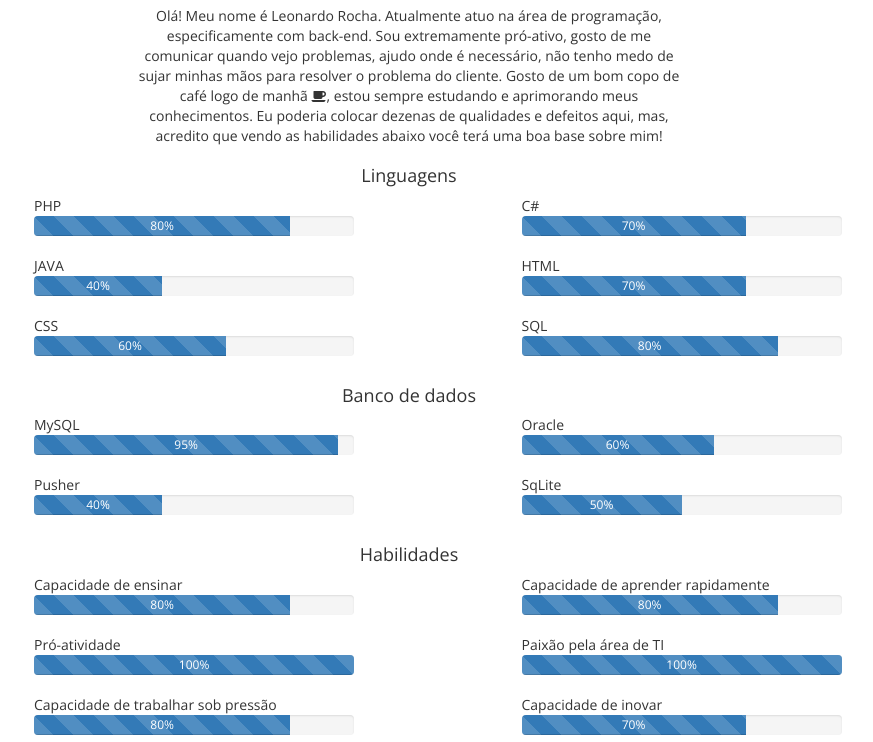
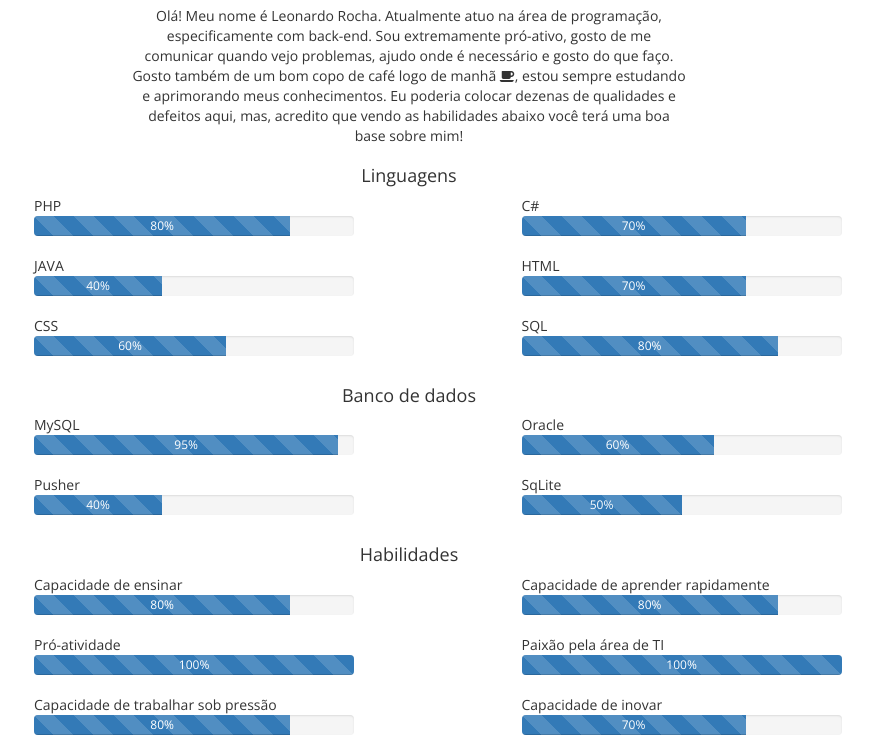
Before and after one commit to MrSlyte/Portfolio, a plain HTML site: page includes/about.html in a window 1280 px wide. Shown: the part 558-1300 px from the top of the page, without its empty margins (231-1104 px from the left). Drawn offline with nearby package versions, Linux system fonts and the light colour scheme.

Commit message:
Alterado texto Sobre mim e retirado a tag active das barras de progresso

```diff
--- a/includes/about.html
+++ b/includes/about.html
@@ -43,9 +43,9 @@
                             <p>
                                 Olá! Meu nome é Leonardo Rocha. Atualmente atuo na área de
                                 programação, especificamente com back-end. Sou extremamente pró-ativo,
-                                gosto de me comunicar quando vejo problemas, ajudo onde é necessário,
-                                não tenho medo de sujar minhas mãos para resolver o problema do cliente.
-                                Gosto de um bom copo de café logo de manhã <i class="fa fa-coffee"></i>,
+                                gosto de me comunicar quando vejo problemas, ajudo onde é necessário e
+                                gosto do que faço.
+                                Gosto também de um bom copo de café logo de manhã <i class="fa fa-coffee"></i>,
                                 estou sempre estudando e aprimorando meus conhecimentos. Eu poderia colocar
                                 dezenas de qualidades e defeitos aqui, mas, acredito que vendo as habilidades abaixo
                                  você terá uma boa base sobre mim!
@@ -57,7 +57,7 @@
                         <div class="col-md-5 col-md-offset-2 colSkill" style="text-align: left;">
                             <span>PHP</span>
                             <div class="progress">
-                                <div class="progress-bar progress-bar-striped active progress-bar-1" role="progressbar" aria-valuenow="80" aria-valuemin="0" aria-valuemax="100" style="width: 80%;">
+                                <div class="progress-bar progress-bar-striped progress-bar-1" role="progressbar" aria-valuenow="80" aria-valuemin="0" aria-valuemax="100" style="width: 80%;">
                                     80%
                                 </div>
                             </div>
@@ -65,7 +65,7 @@
                         <div class="col-md-5 colSkill">
                             <span>C#</span>
                             <div class="progress">
-                                <div class="progress-bar progress-bar-striped active progress-bar-1" role="progressbar" aria-valuenow="70" aria-valuemin="0" aria-valuemax="100" style="width: 70%;">
+                                <div class="progress-bar progress-bar-striped progress-bar-1" role="progressbar" aria-valuenow="70" aria-valuemin="0" aria-valuemax="100" style="width: 70%;">
                                     70%
                                 </div>
                             </div>
@@ -75,7 +75,7 @@
                         <div class="col-md-5 col-md-offset-2 colSkill" style="text-align: left;">
                             <span>JAVA</span>
                             <div class="progress">
-                                <div class="progress-bar progress-bar-striped active progress-bar-1" role="progressbar" aria-valuenow="40" aria-valuemin="0" aria-valuemax="100" style="width: 40%;">
+                                <div class="progress-bar progress-bar-striped progress-bar-1" role="progressbar" aria-valuenow="40" aria-valuemin="0" aria-valuemax="100" style="width: 40%;">
                                     40%
                                 </div>
                             </div>
@@ -83,7 +83,7 @@
                         <div class="col-md-5 colSkill">
                             <span>HTML</span>
                             <div class="progress">
-                                <div class="progress-bar progress-bar-striped active progress-bar-1" role="progressbar" aria-valuenow="70" aria-valuemin="0" aria-valuemax="100" style="width: 70%;">
+                                <div class="progress-bar progress-bar-striped progress-bar-1" role="progressbar" aria-valuenow="70" aria-valuemin="0" aria-valuemax="100" style="width: 70%;">
                                     70%
                                 </div>
                             </div>
@@ -93,7 +93,7 @@
                         <div class="col-md-5 col-md-offset-2 colSkill" style="text-align: left;">
                             <span>CSS</span>
                             <div class="progress">
-                                <div class="progress-bar progress-bar-striped active progress-bar-1" role="progressbar" aria-valuenow="60" aria-valuemin="0" aria-valuemax="100" style="width: 60%;">
+                                <div class="progress-bar progress-bar-striped progress-bar-1" role="progressbar" aria-valuenow="60" aria-valuemin="0" aria-valuemax="100" style="width: 60%;">
                                     60%
                                 </div>
                             </div>
@@ -101,7 +101,7 @@
                         <div class="col-md-5 colSkill">
                             <span>SQL</span>
                             <div class="progress">
-                                <div class="progress-bar progress-bar-striped active progress-bar-1" role="progressbar" aria-valuenow="80" aria-valuemin="0" aria-valuemax="100" style="width: 80%;">
+                                <div class="progress-bar progress-bar-striped progress-bar-1" role="progressbar" aria-valuenow="80" aria-valuemin="0" aria-valuemax="100" style="width: 80%;">
                                     80%
                                 </div>
                             </div>
@@ -112,7 +112,7 @@
                         <div class="col-md-5 col-md-offset-2 colSkill" style="text-align: left;">
                             <span>MySQL</span>
                             <div class="progress">
-                                <div class="progress-bar progress-bar-striped active progress-bar-1" role="progressbar" aria-valuenow="95" aria-valuemin="0" aria-valuemax="100" style="width: 95%;">
+                                <div class="progress-bar progress-bar-striped progress-bar-1" role="progressbar" aria-valuenow="95" aria-valuemin="0" aria-valuemax="100" style="width: 95%;">
                                     95%
                                 </div>
                             </div>
@@ -120,7 +120,7 @@
                         <div class="col-md-5 colSkill">
                             <span>Oracle</span>
                             <div class="progress">
-                                <div class="progress-bar progress-bar-striped active progress-bar-1" role="progressbar" aria-valuenow="60" aria-valuemin="0" aria-valuemax="100" style="width: 60%;">
+                                <div class="progress-bar progress-bar-striped progress-bar-1" role="progressbar" aria-valuenow="60" aria-valuemin="0" aria-valuemax="100" style="width: 60%;">
                                     60%
                                 </div>
                             </div>
@@ -130,7 +130,7 @@
                         <div class="col-md-5 col-md-offset-2 colSkill" style="text-align: left;">
                             <span>Pusher</span>
                             <div class="progress">
-                                <div class="progress-bar progress-bar-striped active progress-bar-1" role="progressbar" aria-valuenow="40" aria-valuemin="0" aria-valuemax="100" style="width: 40%;">
+                                <div class="progress-bar progress-bar-striped progress-bar-1" role="progressbar" aria-valuenow="40" aria-valuemin="0" aria-valuemax="100" style="width: 40%;">
                                     40%
                                 </div>
                             </div>
@@ -138,7 +138,7 @@
                         <div class="col-md-5 colSkill">
                             <span>SqLite</span>
                             <div class="progress">
-                                <div class="progress-bar progress-bar-striped active progress-bar-1" role="progressbar" aria-valuenow="50" aria-valuemin="0" aria-valuemax="100" style="width: 50%;">
+                                <div class="progress-bar progress-bar-striped progress-bar-1" role="progressbar" aria-valuenow="50" aria-valuemin="0" aria-valuemax="100" style="width: 50%;">
                                     50%
                                 </div>
                             </div>
@@ -149,7 +149,7 @@
                         <div class="col-md-5 col-md-offset-2 colSkill" style="text-align: left;">
                             <span>Capacidade de ensinar</span>
                             <div class="progress">
-                                <div class="progress-bar progress-bar-striped active progress-bar-1" role="progressbar" aria-valuenow="80" aria-valuemin="0" aria-valuemax="100" style="width: 80%;">
+                                <div class="progress-bar progress-bar-striped progress-bar-1" role="progressbar" aria-valuenow="80" aria-valuemin="0" aria-valuemax="100" style="width: 80%;">
                                     80%
                                 </div>
                             </div>
@@ -157,7 +157,7 @@
                         <div class="col-md-5 colSkill">
                             <span>Capacidade de aprender rapidamente</span>
                             <div class="progress">
-                                <div class="progress-bar progress-bar-striped active progress-bar-1" role="progressbar" aria-valuenow="80" aria-valuemin="0" aria-valuemax="100" style="width: 80%;">
+                                <div class="progress-bar progress-bar-striped progress-bar-1" role="progressbar" aria-valuenow="80" aria-valuemin="0" aria-valuemax="100" style="width: 80%;">
                                     80%
                                 </div>
                             </div>
@@ -167,7 +167,7 @@
                         <div class="col-md-5 col-md-offset-2 colSkill" style="text-align: left;">
                             <span>Pró-atividade</span>
                             <div class="progress">
-                                <div class="progress-bar progress-bar-striped active progress-bar-1" role="progressbar" aria-valuenow="100" aria-valuemin="0" aria-valuemax="100" style="width: 100%;">
+                                <div class="progress-bar progress-bar-striped progress-bar-1" role="progressbar" aria-valuenow="100" aria-valuemin="0" aria-valuemax="100" style="width: 100%;">
                                     100%
                                 </div>
                             </div>
@@ -175,7 +175,7 @@
                         <div class="col-md-5 colSkill">
                             <span>Paixão pela área de TI</span>
                             <div class="progress">
-                                <div class="progress-bar progress-bar-striped active progress-bar-1" role="progressbar" aria-valuenow="100" aria-valuemin="0" aria-valuemax="100" style="width: 100%;">
+                                <div class="progress-bar progress-bar-striped progress-bar-1" role="progressbar" aria-valuenow="100" aria-valuemin="0" aria-valuemax="100" style="width: 100%;">
                                     100%
                                 </div>
                             </div>
@@ -185,7 +185,7 @@
                         <div class="col-md-5 col-md-offset-2 colSkill" style="text-align: left;">
                             <span>Capacidade de trabalhar sob pressão</span>
                             <div class="progress">
-                                <div class="progress-bar progress-bar-striped active progress-bar-1" role="progressbar" aria-valuenow="80" aria-valuemin="0" aria-valuemax="100" style="width: 80%;">
+                                <div class="progress-bar progress-bar-striped progress-bar-1" role="progressbar" aria-valuenow="80" aria-valuemin="0" aria-valuemax="100" style="width: 80%;">
                                     80%
                                 </div>
                             </div>
@@ -193,7 +193,7 @@
                         <div class="col-md-5 colSkill">
                             <span>Capacidade de inovar</span>
                             <div class="progress">
-                                <div class="progress-bar progress-bar-striped active progress-bar-1" role="progressbar" aria-valuenow="70" aria-valuemin="0" aria-valuemax="100" style="width: 70%;">
+                                <div class="progress-bar progress-bar-striped progress-bar-1" role="progressbar" aria-valuenow="70" aria-valuemin="0" aria-valuemax="100" style="width: 70%;">
                                     70%
                                 </div>
                             </div>
```
Also changed, not shown: index.html (+2 -2 lines).
